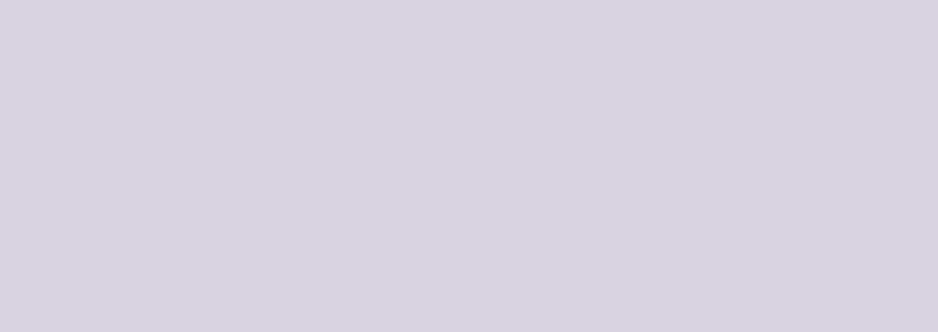
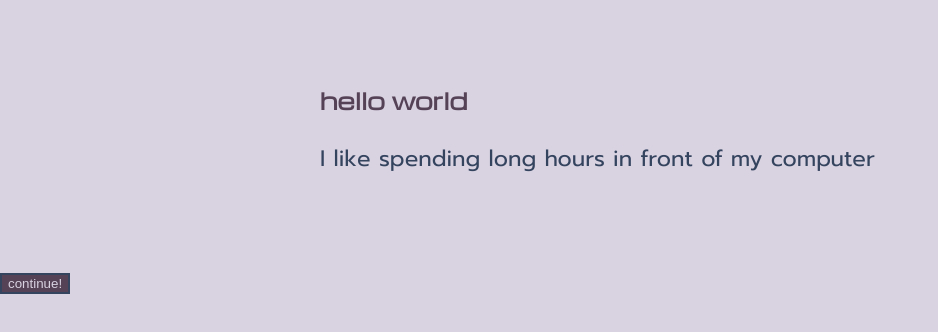
Before and after one commit to andraguoso/apples, a React (Vite) app: page / in a window 1280 px wide. Shown: the top 332 px of the page, without its empty margins (0-938 px from the left). Built offline with nearby package versions, Linux system fonts and the light colour scheme.

Commit message:
modified app and defined page sequence

```diff
--- a/src/App.jsx
+++ b/src/App.jsx
@@ -1,12 +1,26 @@
-import { useState } from 'react'
-import heroImg from './assets/hero.png'
+import { useState } from 'react';
+import Hero from "./components/Hero";
+import About from "./components/About";
+import Projects from "./components/Projects";
+import SayHi from "./components/SayHi";
+
+const chapters = [Hero, About, Projects, SayHi]
 
 function App() {
-  const [count, setCount] = useState(0)
+  const [step, setStep] = useState(0)
+  const finished = step === chapters.length - 1;
 
   return (
-    <main></main>
-  )
+    <main>
+      {chapters.slice(0, step + 1).map((Chapter, i) => (
+        <Chapter key={i} />
+      ))}
+
+      {!finished && (
+        <button onClick={() => setStep(step + 1)}>continue!</button>
+      )}
+    </main>
+  );
 }
 
 export default App
```
